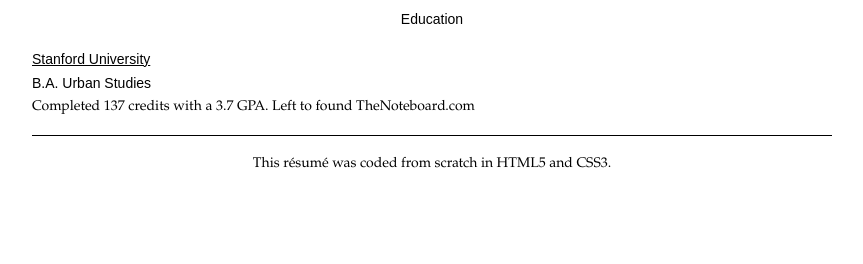
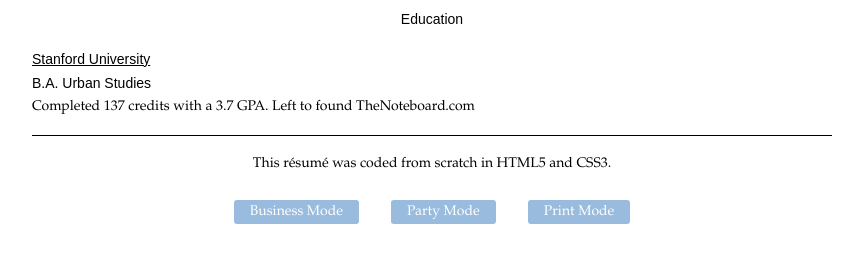
Before and after one commit to RobertAKARobin/robertakarobin.github.io, a PHP site: page / in a window 1280 px wide. Shown: the part 1001-1265 px from the top of the page, without its empty margins (208-1071 px from the left). Before the commit the page ends 1169 px from the top, so only its background shows below. Run offline with PHP 8.4, Linux system fonts and the light colour scheme; data that the repository does not hold is empty.

Commit message:
Mode toggling works

```diff
--- /dev/null
+++ b/css/base.css
@@ -0,0 +1,15 @@
+*{
+  margin:0;
+  border:0;
+  padding:0;
+  font-size:inherit;
+  font-family:inherit;
+  font-weight:inherit;
+  border-collapse:collapse;
+  text-decoration:inherit;
+  color:inherit;
+  list-style:none;
+}
+*:focus{
+  outline:none;
+}
--- a/css/business.css
+++ b/css/business.css
@@ -68,26 +53,21 @@ section{
   content:"and ";
 }
 
-@media screen{
-  body{
-    padding-left:10px;
-    padding-right:10px;
-    padding-top:2rem;
-  }
-  h1{
-    text-shadow:0 0 1px #bbb;
-  }
-  h1 sup{
-    color:#999;
-  }
-  a{
-    text-decoration:underline;
-    color:#369;
-  }
-  a:hover{
-    color:#69c;
-  }
+nav a{
+  display:inline-block;
+  padding-right:1rem;
+  padding-left:1rem;
+  margin:0.5rem 1rem;
+  border-radius:3px;
+  color:#fff;
+  background-color:#9bd;
+  text-decoration:none;
 }
+nav a:hover{
+  color:#fff;
+  background-color:#69c;
+}
+
 @media all and (min-width:501px){
   h3, li, section p{
     text-align:left;
--- a/index.html
+++ b/index.html
@@ -5,8 +5,10 @@
     <meta name="viewport" content="width=device-width, initial-scale=1" />
     <base target="_blank" />
     <title>Robert (aka Robin) Thomas</title>
-    <link id="css" href="css/business.css" rel="stylesheet" />
-    <link rel="icon" type="image/x-icon" href="favicon.ico" />
+    <link href="css/base.css" rel="stylesheet" />
+    <link id="theme" href="css/business.css" rel="stylesheet" />
+    <link id="media" href="css/screen.css" rel="stylesheet" />
+    <link rel="icon" type="image/x-icon" href="img/favicon.ico" />
     <script src="scripts.js"></script>
   </head>
   <body>
@@ -31,7 +33,10 @@
           <a href="mailto:hello@robertakarobin.com">contact@RobertAKARobin.com</a>
           <span id="phone"></span>
         </p>
-        <p><span id="street"></span>Bethesda, MD 20815</p>
+        <p>
+          <span id="street"></span>
+          Bethesda, MD 20815
+        </p>
       </address>
     </section>
 
@@ -172,5 +177,7 @@
       <p>This r&eacute;sum&eacute; was coded from scratch in HTML5 and CSS3.</p>
     </footer>
 
+    <nav id="modes"></nav>
+
   </body>
 </html>
--- a/scripts.js
+++ b/scripts.js
@@ -10,6 +10,34 @@ window.onload = function(){
     h.el("#phone").innerHTML = "<br />" + response["phone"];
     h.el("#street").innerHTML = response["street"] + "<br />";
   });
+
+  (function cssModes(){
+    var mode, modes = {
+      "business": {},
+      "party":    {"media": "base"},
+      "print":    {"theme": "business", "media": "print"}
+    };
+    var els = {
+      list: h.el("#modes"),
+      theme: h.el("#theme"),
+      media: h.el("#media")
+    }
+    for(mode in modes){
+      createModeOption(mode, modes[mode]);
+    }
+    function createModeOption(name, info){
+      var link = h.setEl("A");
+      link.textContent = name.charAt(0).toUpperCase() + name.substring(1) + " Mode";
+      link.setAttribute("data-theme", (info["theme"] || name || "business"));
+      link.setAttribute("data-media", (info["media"] || "screen"));
+      link.addEventListener("click", optionListener);
+      els.list.appendChild(link);
+    }
+    function optionListener(){
+      els.theme.href = "css/" + this.getAttribute("data-theme") + ".css";
+      els.media.href = "css/" + this.getAttribute("data-media") + ".css";
+    }
+  }());
 
   h.ajax("GET", "php/count.php", function loadCount(response){
     h.el("#promptNum").textContent = response;
@@ -34,6 +62,9 @@ window.onload = function(){
       }
       http.send();
     }
+    out.setEl = function(type){
+      return document.createElement(type);
+    }
     return out;
   }
 
```
Also changed, not shown: other parts of css/business.css (+1 -58 lines), css/party.css (+6 -23 lines), css/print.css (added, +9 -0 lines), css/screen.css (added, +52 -0 lines), img/favicon.ico (renamed from favicon.ico).
